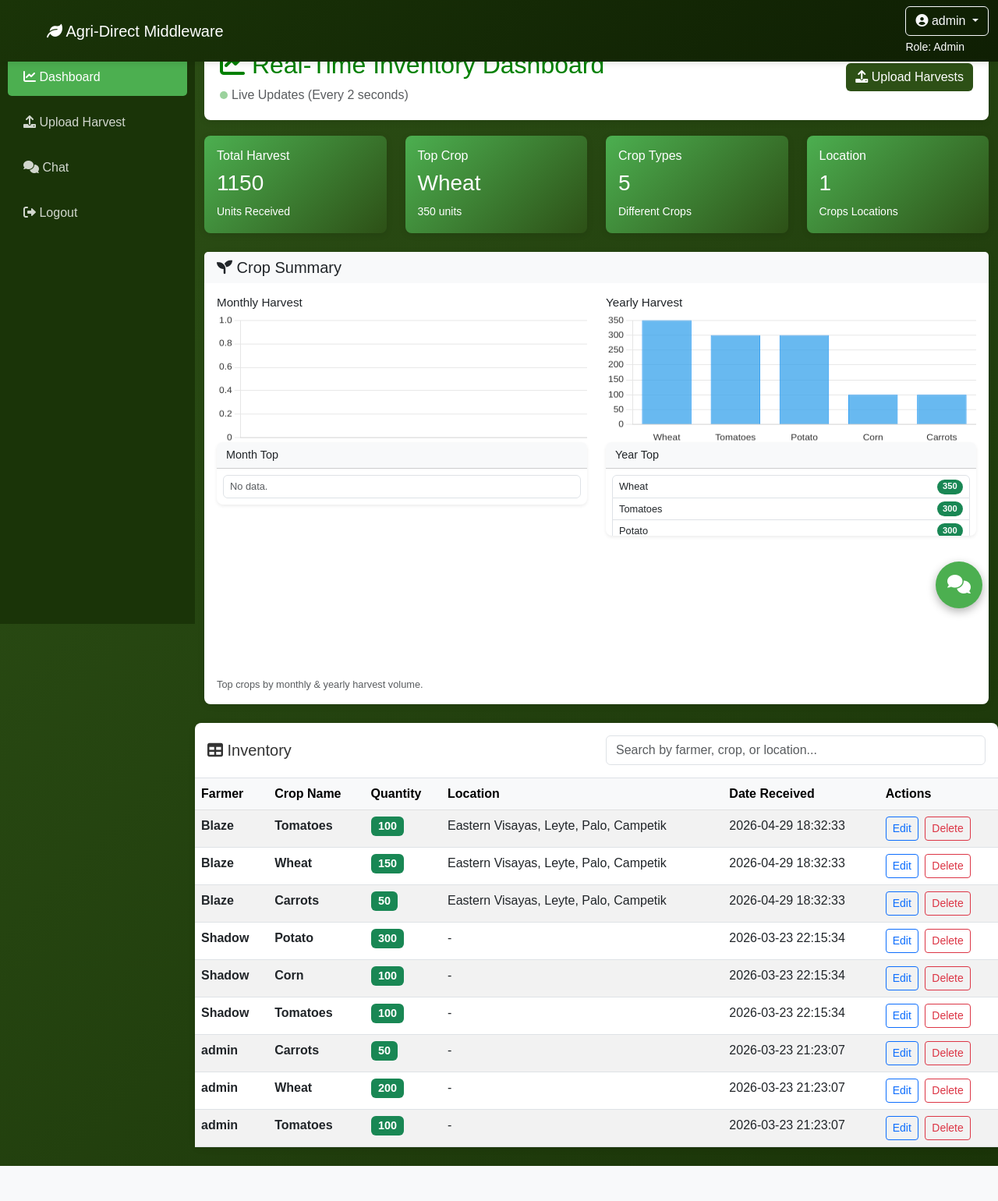
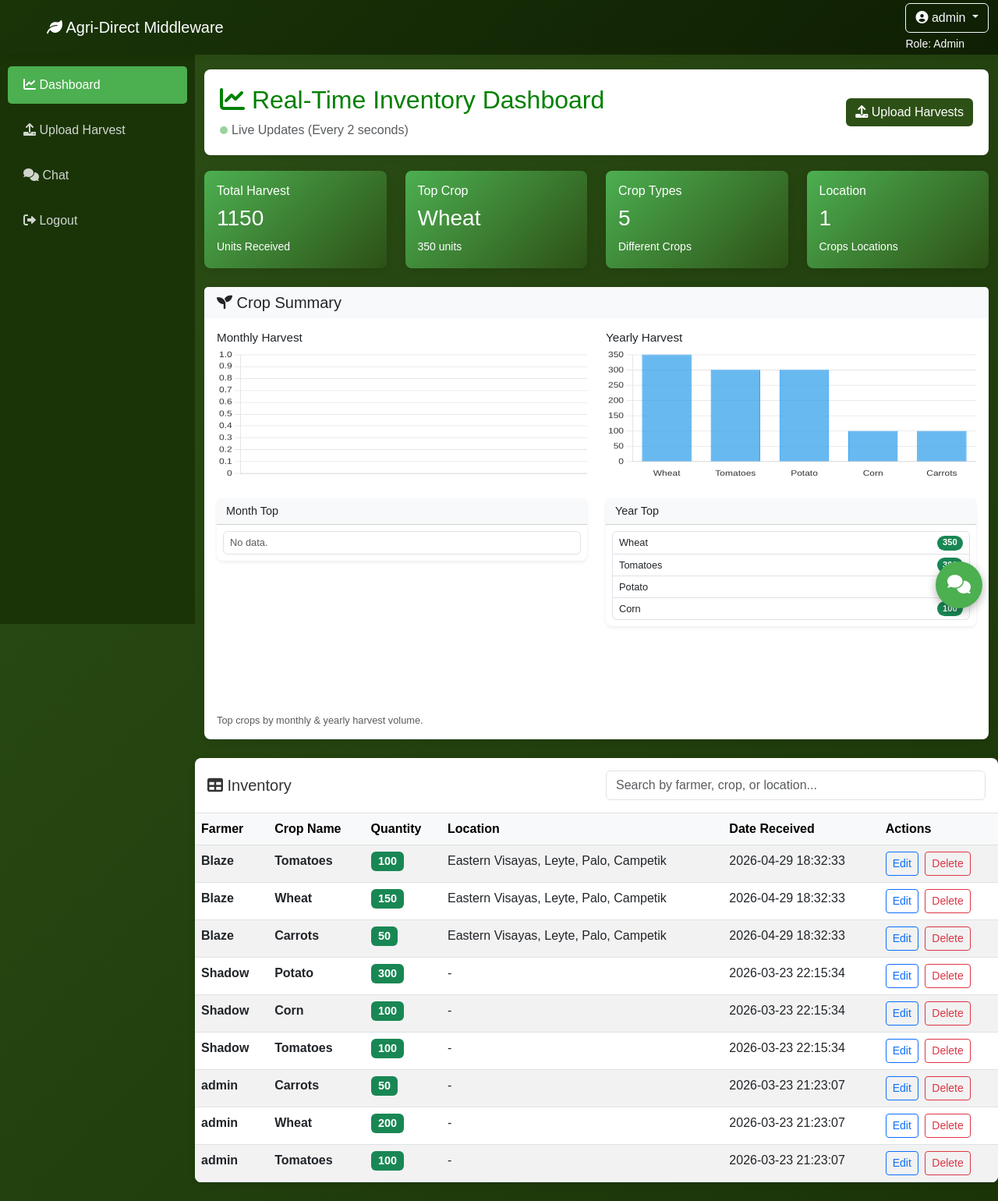
Before and after one commit to shadowblaze05/Agri_Directs, a Flask app: page /dashboard in a window 1280 px wide. Shown: the whole page at 78% size. Before the commit the page ends 1495 px from the top, so only its background shows below. Run offline with Flask 3, Linux system fonts and the light colour scheme; a user stored in the database is signed in; data comes from the database, SQL or seed files in the repository.

Commit message:
First: added some

```diff
--- a/templates/dashboard.html
+++ b/templates/dashboard.html
@@ -15,6 +15,13 @@
         .navbar-custom {
             background: linear-gradient(135deg, #1a3408 0%, #0f1f03 100%);
             box-shadow: 0 2px 10px rgba(0,0,0,0.1);
+            padding: 0 0px;
+            position: fixed;
+            top: 0;
+            left: 0;
+            right: 0;
+            height: 70px;
+            z-index: 1030;
         }
         .sidebar {
             background: #1a3408;
@@ -24,7 +31,7 @@
             top: 0;
             left: 0;
             width: 250px;
-            padding-top: 70px;
+            padding-top: 80px;
             z-index: 1000;
         }
         .sidebar .nav-link {
@@ -44,6 +51,7 @@
         }
         .main-content {
             margin-left: 250px;
+            margin-top: 45px;
             padding-top: 20px;
         }
         .card {
@@ -51,6 +59,7 @@
             border-radius: 8px;
             box-shadow: 0 2px 8px rgba(0,0,0,0.1);
             transition: transform 0.2s;
+            width: 100%;
         }
         .card:hover {
             transform: translateY(-5px);
@@ -63,7 +72,9 @@
             background: white;
             border-radius: 8px;
             box-shadow: 0 2px 8px rgba(0,0,0,0.1);
+            overflow-x: auto;
         }
+
         .btn-primary {
             background: #2d5016;
             border: none;
@@ -92,6 +103,7 @@
             padding: 20px;
             border-radius: 8px;
             margin-bottom: 20px;
+            margin-top: 0;
             box-shadow: 0 2px 8px rgba(0,0,0,0.1);
         }
         /* Chatbox Styles */
@@ -169,22 +181,25 @@
             min-height: 540px;
             display: flex;
             flex-direction: column;
+            padding-bottom: 15px;
         }
         .summary-row {
             flex: 1;
+            margin-bottom: 10px;
         }
         .summary-chart-area {
-            min-height: 180px;
-            max-height: 180px;
+            min-height: 200px;
+            max-height: 200px;
             position: relative;
+            margin-bottom: 15px;
         }
         .summary-chart-area canvas {
             width: 100% !important;
             height: 170px !important;
         }
         .summary-list-card {
-            max-height: 120px;
-            overflow: hidden;
+            max-height: none;
+            overflow: visible;
         }
         /* Sortable Table Headers */
         .sortable {
```
